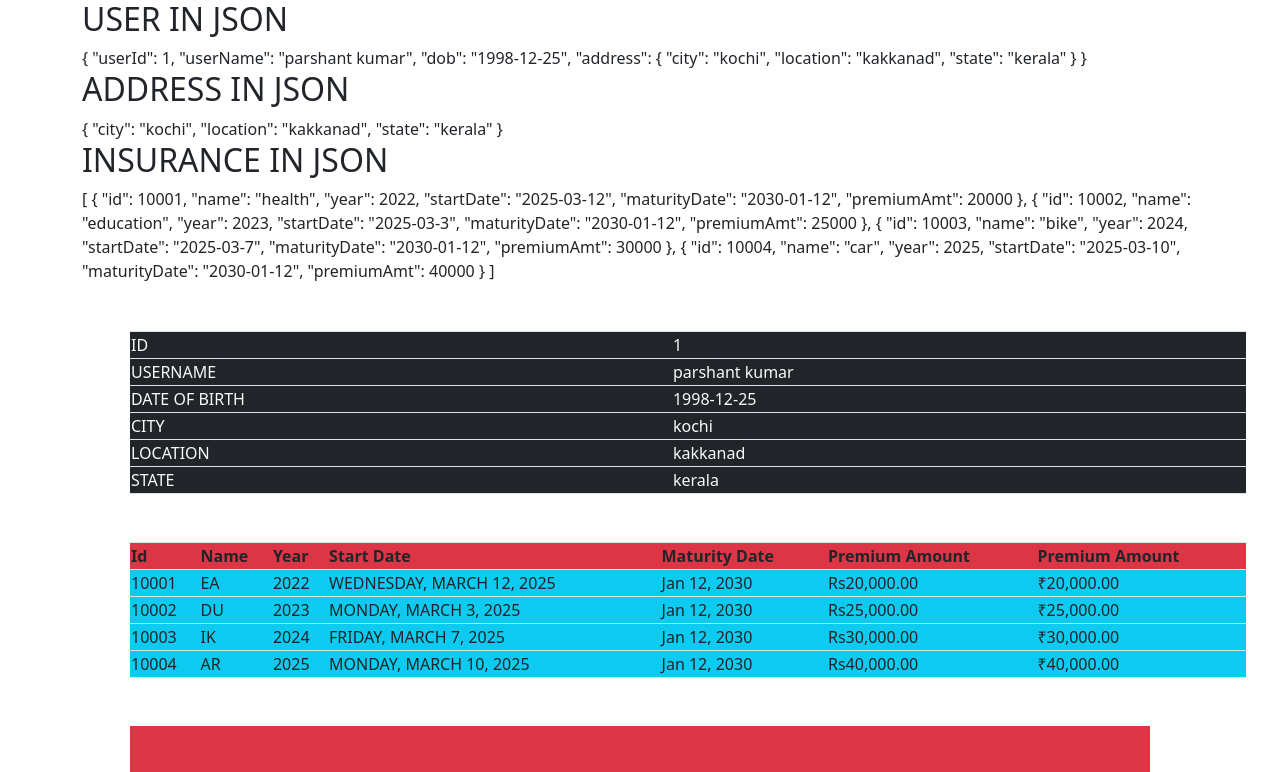
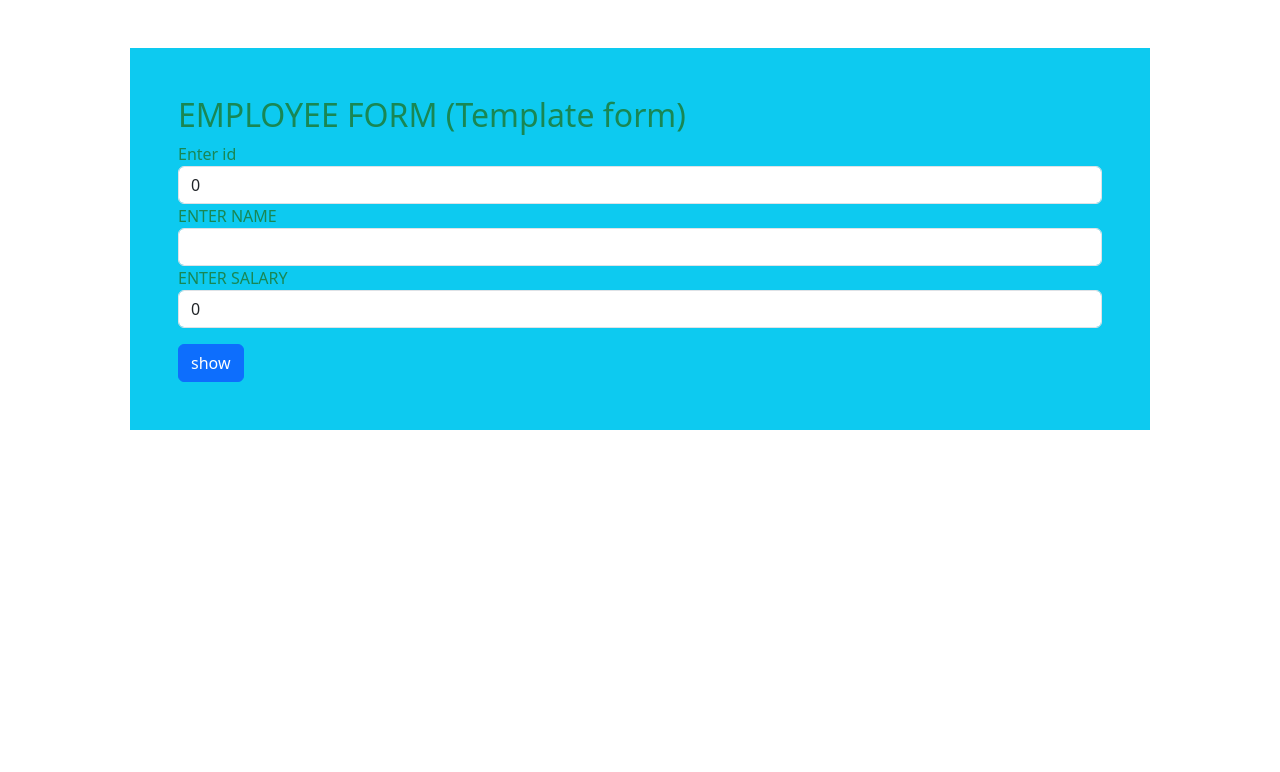
Before and after one commit to harins2009/angularapp1, an Angular app: page / in a window 1280 px wide. Shown: the top 772 px of the page. Built offline with nearby package versions, Linux system fonts and the light colour scheme.

Commit message:
Template form

```diff
--- a/src/app/app.component.html
+++ b/src/app/app.component.html
@@ -2,5 +2,6 @@
  <!-- <app-user></app-user> -->
   <!-- <app-product></app-product> -->
  <!-- <app-calculator></app-calculator> -->
-  <app-pipe-example></app-pipe-example>
+  <!-- <app-pipe-example></app-pipe-example> -->
+  <app-customer></app-customer>
 <router-outlet></router-outlet>
--- a/src/app/app.component.ts
+++ b/src/app/app.component.ts
@@ -6,10 +6,11 @@ import { ProductComponent } from './product/product.component';
 import { CalculatorComponent } from './calculator/calculator.component';
 import { PipeExampleComponent } from "./pipe-example/pipe-example.component";
 import { PowerPipe } from './power.pipe';
+import { CustomerComponent } from "./customer/customer.component";
 
 @Component({
   selector: 'app-root',
-  imports: [RouterOutlet, EmployeeComponent, UserComponent, ProductComponent, CalculatorComponent, PipeExampleComponent],
+  imports: [RouterOutlet, EmployeeComponent, UserComponent, ProductComponent, CalculatorComponent, PipeExampleComponent, CustomerComponent],
   templateUrl: './app.component.html',
   styleUrl: './app.component.css'
 })
--- /dev/null
+++ b/src/app/consumer/consumer.component.html
@@ -0,0 +1 @@
+<p>consumer works!</p>
--- /dev/null
+++ b/src/app/customer/customer.component.html
@@ -0,0 +1,58 @@
+<div class="container">
+    <form class="bg-info p-5 m-5 text-success" (ngSubmit)="show()">
+        <h2>EMPLOYEE FORM (Template form)</h2>
+        <div class="form-group">
+            <label >Enter id</label>
+            <input class="form-control" required minlength="5" maxlength="20"  [(ngModel)]="customer.id" name="id" #id='ngModel'>
+            <span *ngIf="id.touched  && id.errors?.['required']" class="text-danger">
+                Id is blank
+            </span>
+            <span *ngIf="id.touched  && id.errors?.['minlength']" class="text-warning">
+                Id must of 5 digit minimum
+            </span>
+            <span *ngIf="id.touched  && id.errors?.['maxlength']" class="text-warning">
+                Id must be within 10 digit
+            </span>
+        </div>
+
+        <div class="form-group">
+            <label >ENTER NAME</label>
+            <input class="form-control" required minlength="5" maxlength="20" [(ngModel)]="customer.name" name="name" #name="ngModel">
+            <span *ngIf="name.touched  && name.errors?.['required']" class="text-danger">
+                name is blank
+            </span>
+            <span *ngIf="name.touched  && name.errors?.['minlength']" class="text-warning">
+                Id must of 5 character minimum
+            </span>
+            <span *ngIf="name.touched  && name.errors?.['maxlength']" class="text-warning">
+                Id must be within 20 characters
+            </span>
+        </div>
+
+        <div class="form-group">
+            <label >ENTER SALARY</label>
+            <input class="form-control" required minlength="5" maxlength="20" [(ngModel)]="customer.salary" name="salary" #salary="ngModel">
+            <span *ngIf="salary.touched  && salary.errors?.['required']" class="text-danger">
+               salary is blank
+            </span>
+
+            <span *ngIf="salary.touched  && salary.errors?.['minlength']" class="text-warning">
+                Id must of 5 digit minimum
+            </span>
+            <span *ngIf="salary.touched  && salary.errors?.['maxlength']" class="text-warning">
+                Id must be within 10 digit
+            </span>
+        </div>
+        <div>
+            <button type="visible" class="btn btn-primary mt-3">
+              show
+            </button>
+        </div>
+        <div [hidden]="visible">
+            <div>Id is {{customer.id}}</div>
+            <div>Name is {{customer.name}}</div>
+            <div>Salary is {{customer.salary}}</div>
+        </div>
+    </form>
+
+</div>
--- /dev/null
+++ b/src/app/customer/customer.component.ts
@@ -0,0 +1,23 @@
+import { CommonModule } from '@angular/common';
+import { Component, Input } from '@angular/core';
+import { FormsModule } from '@angular/forms';
+import { Customer } from './model/customer';
+
+@Component({
+  selector: 'app-customer',
+  imports: [CommonModule, FormsModule ],
+  templateUrl: './customer.component.html',
+  styleUrl: './customer.component.css'
+})
+export class CustomerComponent {
+  @Input() customer:Customer;
+  visible:boolean=true;
+
+  constructor(){
+    this.customer=new Customer();
+  }
+  show(){
+    this.visible=false;
+  }
+
+}
--- /dev/null
+++ b/src/app/customer/model/customer.ts
@@ -0,0 +1,10 @@
+export class Customer{
+    id:number;
+    name:string;
+    salary:number;
+    constructor(){
+        this.id=0;
+        this.name="";
+        this.salary=0;
+    }
+}
```
Also changed, not shown: src/app/consumer/consumer.component.ts (added, +13 -0 lines), src/app/consumer/consumer.component.css (added), src/app/customer/customer.component.css (added), 2 other files (tests, documents, lock files or other folders).
